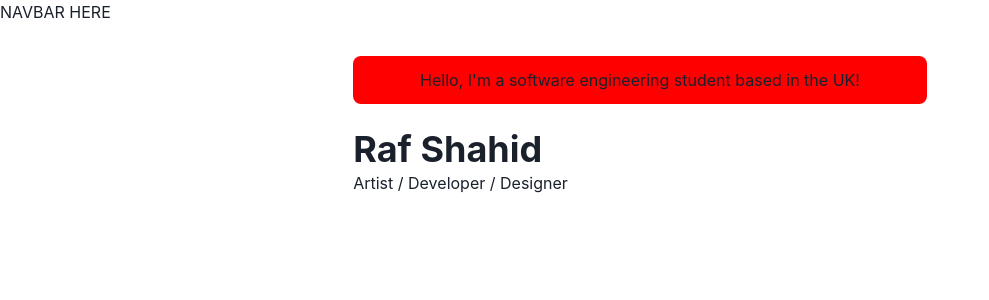
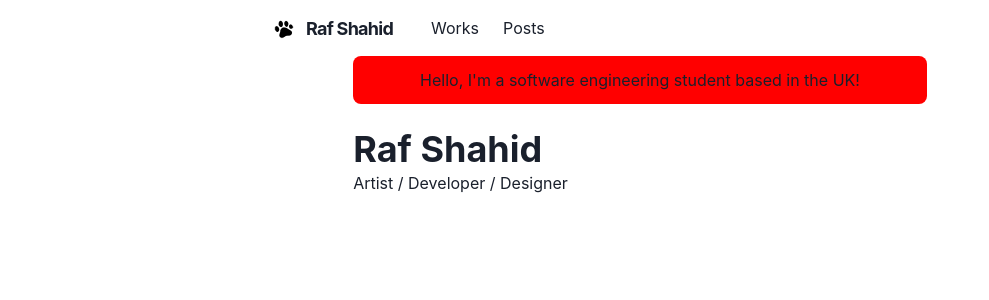
Before and after one commit to rraafays/portfolio, a Next.js app: page / in a window 1280 px wide. Shown: the top 300 px of the page, without its empty margins (0-989 px from the left). Built offline with nearby package versions, Linux system fonts and the light colour scheme.

Commit message:
update: wrote navbar hamburger menu for compact view

```diff
--- a/components/navbar.js
+++ b/components/navbar.js
@@ -20,7 +20,40 @@
 
   return (
     <Box position={'fixed'} as={'nav'} w={'100%'} bg={useColorModeValue('#ffffff40', '#202023')} style={{backdropFilter:'blur(10px)'}} zIndex={1} {...props}>
-      NAVBAR HERE
+      <Container display={'flex'} p={2} maxW={'container.md'} wrap={'wrap'} align={'center'} justify={'space-between'}>
+        <Flex align={'center'} mr={5}>
+          <Heading as={'h1'} size={'lg'} letterSpacing={'tight'}>
+            <Logo />
+          </Heading>
+        </Flex>
+        <Stack direction={{base: 'column', md: 'row'}} display={{base: 'none', md: 'flex'}} width={{base: 'full', md: 'auto'}} alignItems='center' flexGrow={1} mt={{base: 4, nmd: 0}}>
+          <LinkItem href={'/works'} path={path}>
+            Works
+          </LinkItem>
+          <LinkItem href={'/posts'} path={path}>
+            Posts
+          </LinkItem>
+        </Stack>
+        <Box flex={1} align='right'>
+          <Box ml={2} display={{base: 'inline-block', md: 'none'}}>
+            <Menu>
+              <MenuButton as={IconButton} icon={<HamburgerIcon />} variant='outline' aria-label='Options'/>
+              <MenuList>
+                <NextLink href={'/'} passHref>
+                  <MenuItem as={Link}>About</MenuItem>
+                </NextLink>
+                <NextLink href={'/works'} passHref>
+                  <MenuItem as={Link}>Works</MenuItem>
+                </NextLink>
+                <NextLink href={'/posts'} passHref>
+                  <MenuItem as={Link}>Posts</MenuItem>
+                </NextLink>
+                <MenuItem as={Link} href='https://github.com/rraafays/portfolio'>View Source Code</MenuItem>
+              </MenuList>
+            </Menu>
+          </Box>
+        </Box>
+      </Container>
     </Box>
   )
 }
```
